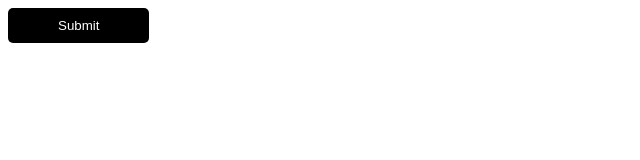
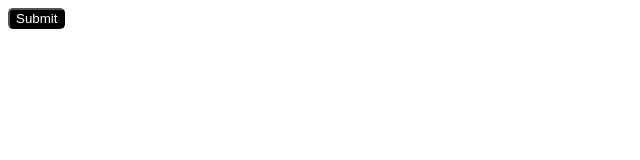
Before and after one commit to acciojob/hover-button-Shivam1456, a website: page main.html in a window 1280 px wide. Shown: the whole page, without its empty margins (0-640 px from the left). Drawn offline with Linux system fonts and the light colour scheme.

Commit message:
created a submission

```diff
--- a/main.html
+++ b/main.html
@@ -3,7 +3,9 @@
 <html>
 
 <head>
-	<button id="btn">Submit</button>
+	<button type="submit" class="my-button">Submit</button>
+
+
 	<link rel="stylesheet" href="styles.css">
 </head>
 
--- a/styles.css
+++ b/styles.css
@@ -1,15 +1,12 @@
-#btn {
+.my-button {
   background-color: black;
   color: white;
-  border: none;
   border-radius: 5px;
-  padding: 10px 50px;
+  transition: all 0.3s ease;
 }
 
-#btn:hover {
+.my-button:hover {
   background-color: yellow;
   color: black;
   border-radius: 30px;
 }
-
-/* Your CSS Code here. */
```
